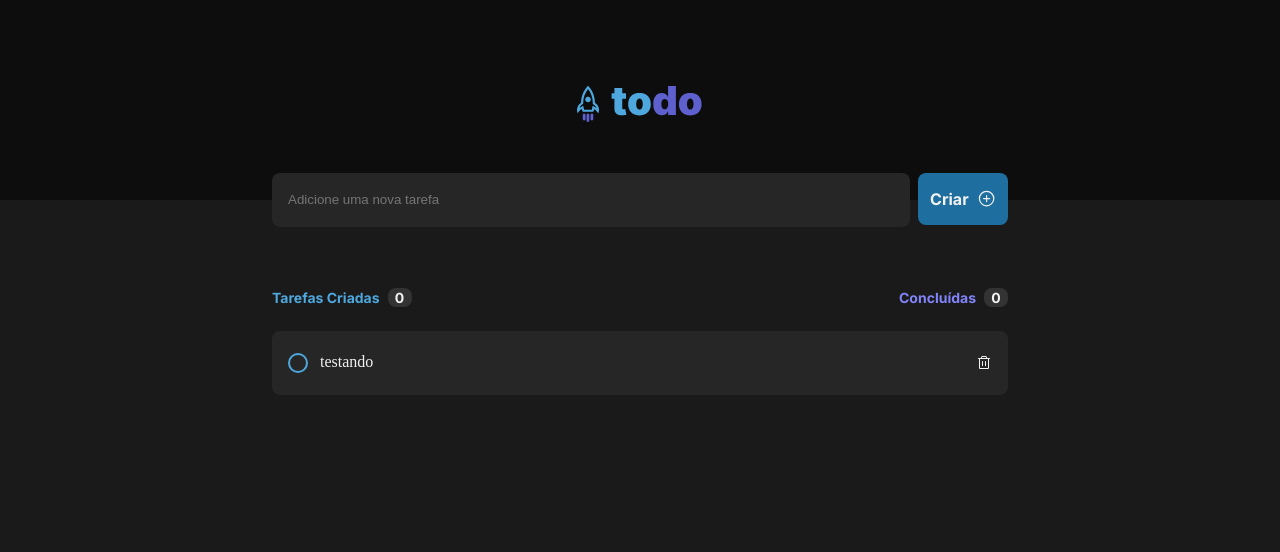
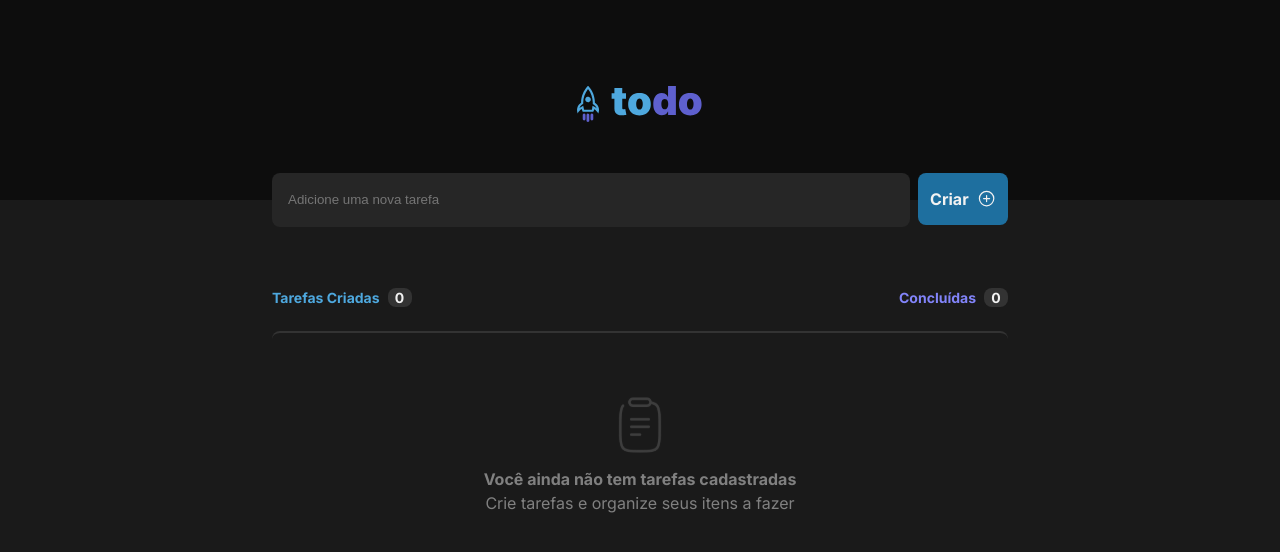
Before and after one commit to jvmaiaa/todo_challenge_rocketseat, a React (Vite) app: page / in a window 1280 px wide. Shown: the top 552 px of the page. Built offline with nearby package versions, Linux system fonts and the light colour scheme.

Commit message:
✨feat: Implementa tela para quando a lista de tasks estiver vazia.

```diff
--- /dev/null
+++ b/src/components/EmptyTaskList/index.tsx
@@ -0,0 +1,18 @@
+import * as S from './styles';
+import EmptyListIcon from '../../assets/EmptyTaskIcon.svg';
+
+export const EmptyTaskList = () => {
+  return (
+    <S.Container>
+      <S.ContentGroup>
+        <S.ImageContainer>
+          <S.LogoIcon src={EmptyListIcon} alt="Imagem de uma prancheta com uma folha em branco" />
+        </S.ImageContainer>
+        <S.TextGroup>
+          <S.Title>Você ainda não tem tarefas cadastradas</S.Title>
+          <S.Description>Crie tarefas e organize seus itens a fazer</S.Description>
+        </S.TextGroup>
+      </S.ContentGroup>
+    </S.Container>
+  );
+}
--- /dev/null
+++ b/src/components/EmptyTaskList/styles.ts
@@ -0,0 +1,57 @@
+import styled from "styled-components";
+
+export const Container = styled.div`
+  display: flex;
+  flex-direction: column;
+  justify-content: center;
+  align-items: center;
+  width: 100%;
+  height: 15.25rem;
+`;
+
+export const ContentGroup = styled.div`
+  display: flex;
+  flex-direction: column;
+  width: 46rem;
+  height: 100%;
+  border-radius: 8px;
+  border-top: 2px solid ${({ theme }) => theme.colors.gray_400};
+`;
+
+export const ImageContainer = styled.div`
+  display: flex;
+  justify-content: center;
+  align-items: center;
+  width: 100%;
+  margin-top: 4rem;
+  /* overflow: hidden;
+  object-fit: cover; */
+  // tag para nõa vazar imagem
+  /* outline: auto; */
+`;
+
+export const LogoIcon = styled.img`
+  width: 3.5rem;
+`;
+
+export const TextGroup = styled.div`
+  display: flex;
+  flex-direction: column;
+  align-items: center;
+  gap: 0.25rem;
+  margin: 1rem;
+`;
+
+export const Title = styled.span`
+  font-family: ${({ theme }) => theme.fonts.inter.family};
+  font-size: ${({ theme }) => theme.fonts.inter.size.large};
+  font-weight: ${({ theme }) => theme.fonts.inter.weight.bold};
+  color: ${({ theme }) => theme.colors.gray_300};
+`;
+
+export const Description = styled.span`
+  font-family: ${({ theme }) => theme.fonts.inter.family};
+  font-size: ${({ theme }) => theme.fonts.inter.size.large};
+  font-weight: ${({ theme }) => theme.fonts.inter.weight.regular};
+  color: ${({ theme }) => theme.colors.gray_300};
+`;
--- a/src/components/MainContent/index.tsx
+++ b/src/components/MainContent/index.tsx
@@ -2,7 +2,7 @@ import { HeaderInput } from "../HeaderInput";
 import { TaskList } from "../TaskList";
 import * as S from './styles';
 
-export const MainContent = () => {
+export const MainContent = () => {;
   return (
     <S.Container>
       <HeaderInput placeholderName="Adicione uma nova tarefa" namedButton="Criar"/>
--- a/src/components/TaskList/index.tsx
+++ b/src/components/TaskList/index.tsx
@@ -1,6 +1,7 @@
 import * as S from './styles';
 import theme from '../../styles/theme';
 import { TaskCard } from '../TaskCard';
+import { EmptyTaskList } from '../EmptyTaskList';
 
 interface TaskListProps {
   createdTasksCount: number;
@@ -14,12 +15,11 @@ interface TaskListProps {
 
 export const TaskList = ({createdTasksCount, completedTasksCount}: TaskListProps) => {
   const taskTitle = "testando";
-
+  const task = 0;
   return (
     <S.Container>
       <S.InformationContainer>
           <S.CountGroup>
-
             <S.CreatedTasks>
               <S.Label color={theme.colors.blue}>Tarefas Criadas</S.Label>
               <S.Count>{createdTasksCount}</S.Count>
@@ -29,10 +29,10 @@ export const TaskList = ({createdTasksCount, completedTasksCount}: TaskListProps
               <S.Label color={theme.colors.purple}>Concluídas</S.Label>
               <S.Count>{completedTasksCount}</S.Count>
             </S.CompletedTasks>
-
           </S.CountGroup>
       </S.InformationContainer>
-      <TaskCard taskName={taskTitle} />
+      {task === 0 ? <EmptyTaskList /> : <TaskCard taskName={taskTitle} />}
+
     </S.Container>
   );
 }
```
Also changed, not shown: src/assets/EmptyTaskIcon.svg (added). Lines whose indentation alone changed are shown as unchanged.
